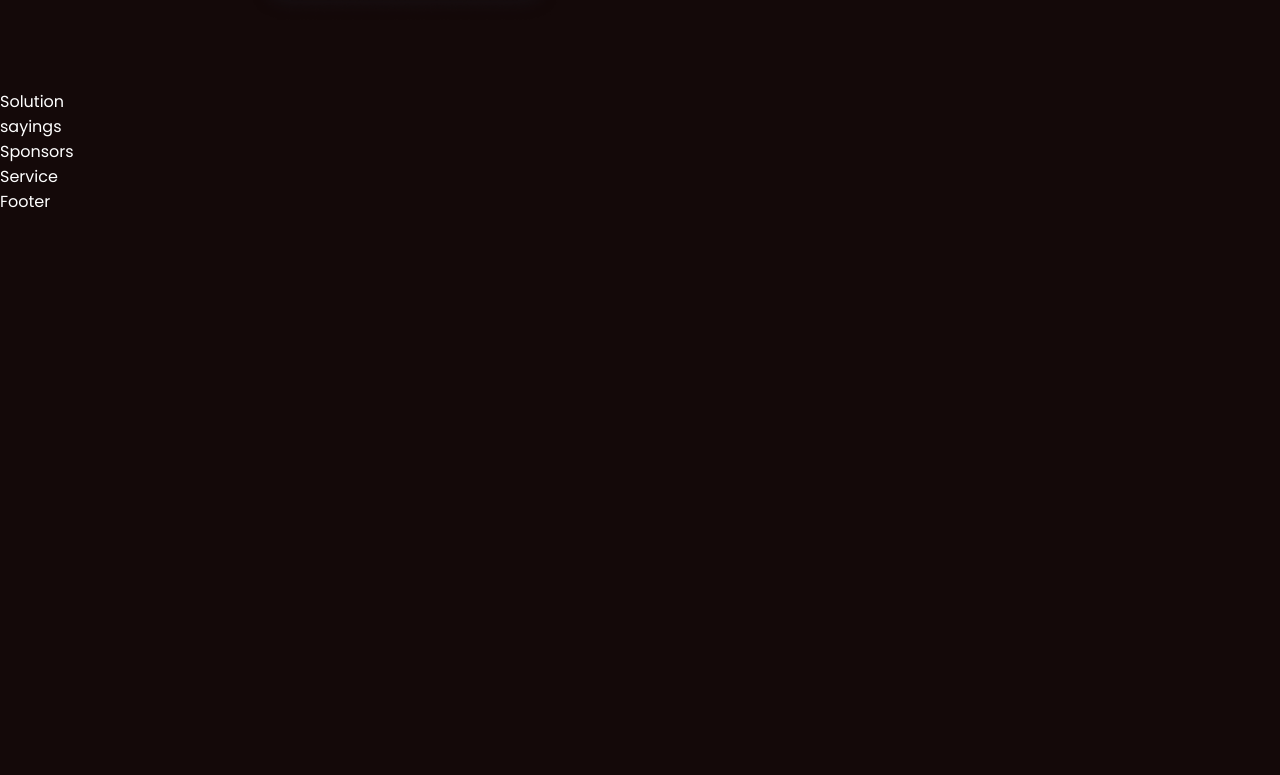
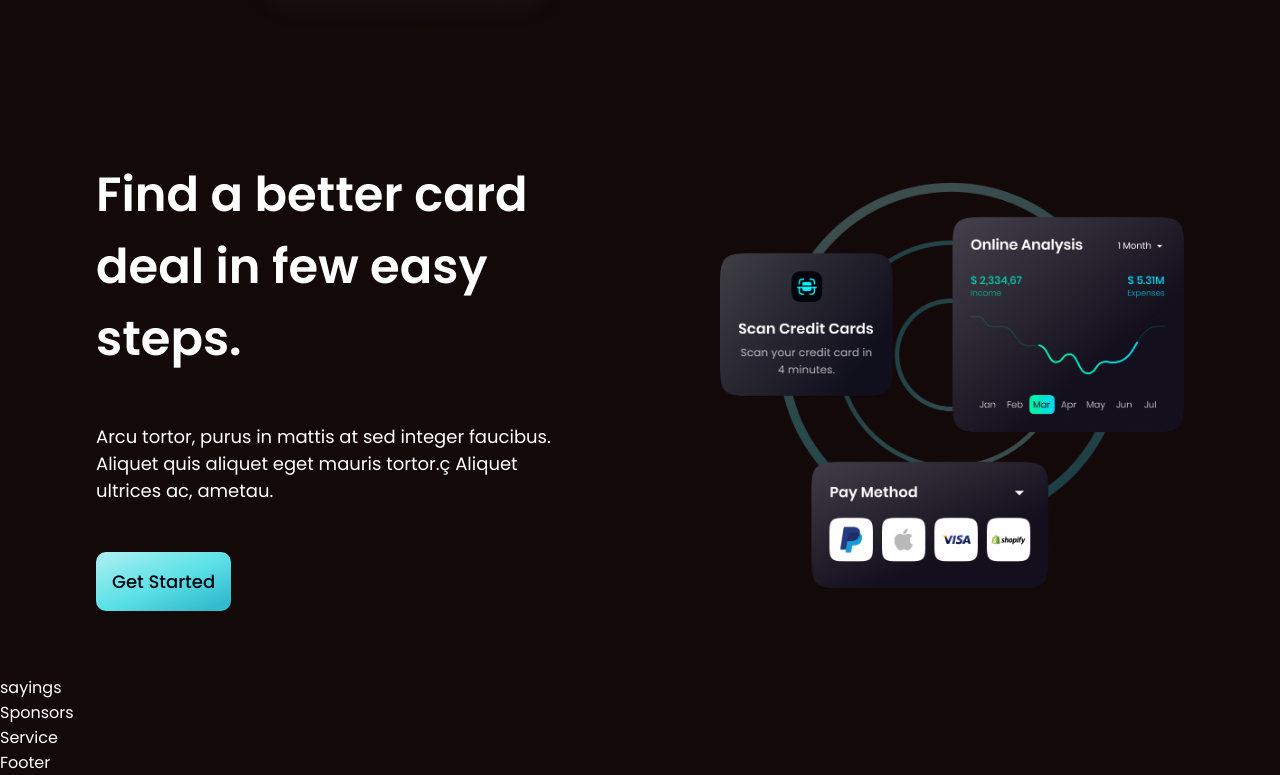
Before and after one commit to IsraelBosun/banking-app-israel, a React (Create React App) app: page / in a window 1280 px wide. Shown: the part 2079-2854 px from the top of the page. Before the commit the page ends 2293 px from the top, so only its background shows below. Built offline with nearby package versions, Linux system fonts and the light colour scheme.

Commit message:
commit solutions

```diff
--- a/src/components/solution/Solution.jsx
+++ b/src/components/solution/Solution.jsx
@@ -1,9 +1,19 @@
 import React from 'react'
+import Content from "../../oneliners/content/Content.jsx"
+import aicard from "../../assets/analyticscard.png"
+
 import "./solution.css"
 
 const Solution = () => {
   return (
-    <div>Solution</div>
+    <div className='solutions section__padding'>
+        <div className='solution-text'>
+          <Content main = "Find a better card deal in few easy steps." sub = "Arcu tortor, purus in mattis at sed integer faucibus. Aliquet quis aliquet eget mauris tortor.ç Aliquet ultrices ac, ametau." btn = "Get Started"  />
+        </div>
+        <div className='solution-image'>
+          <img src= {aicard} alt="card" />
+        </div>
+    </div>
   )
 }
 
--- a/src/components/solution/solution.css
+++ b/src/components/solution/solution.css
@@ -0,0 +1,29 @@
+.solutions {
+    display: flex;
+    align-items: center;
+    justify-content: flex-start;
+    gap: 10rem;
+}
+
+.solution-image {
+    flex: 3;
+    display: flex;
+    justify-content: center;
+    align-items: center;
+}
+
+.solution-image img {
+    width: 100%;
+    height: 100%;
+}
+
+.solution-text {
+    flex: 3;
+}
+
+@media screen and (max-width:1024px) {
+    .solutions {
+        flex-direction: column;
+        gap: 5rem;
+    }
+}
--- a/src/index.css
+++ b/src/index.css
@@ -9,6 +9,7 @@
     box-sizing: border-box;
     list-style: none;
     text-decoration: none;
+    font-family: 'Poppins';
 }
 
 html {
```
